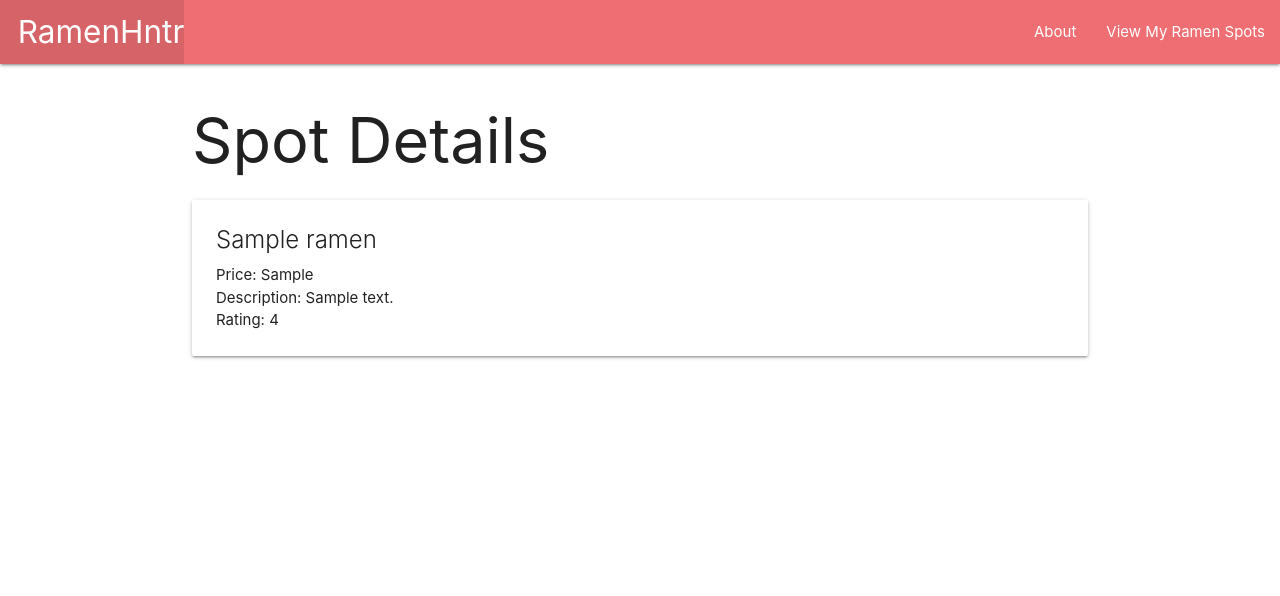
After one commit to mikec7592/RamenHntr, a Django app: page /ramen/1/ in a window 1280 px wide. The commit adds this page. Shown: the top 596 px of the page. Run offline with Django 3.2, Linux system fonts and the light colour scheme; tables that the repository leaves empty hold one stand-in row (values such as "Sample post").

Commit message:
added a show/detail route.  set up env variables

```diff
--- a/main_app/templates/base.html
+++ b/main_app/templates/base.html
@@ -17,8 +17,8 @@
           <li><a href="/" class="left brand-logo">&nbsp;&nbsp;RamenHntr</a></li>
         </ul>
         <ul class="right">
-          <li><a href="/about">About</a></li>
-          <li><a href="/ramen">View My Ramen Spots</a></li>
+          <li><a href="{% url 'about' %}">About</a></li>
+          <li><a href="{% url 'index' %}">View My Ramen Spots</a></li>
         </ul>
       </div>
     </nav>
--- /dev/null
+++ b/main_app/templates/ramen/detail.html
@@ -0,0 +1,19 @@
+{% extends 'base.html' %}
+{% block content %}
+
+<h1>Spot Details</h1>
+
+<div class="card">
+  <div class="card-content">
+    <span class="card-title">{{ ramen.name }}</span>
+    <p>Price: {{ ramen.price }}</p>
+    <p>Description: {{ ramen.description }}</p>
+    {% if ramen.rating > 0 %}
+      <p>Rating: {{ ramen.rating }}</p>
+    {% else %}
+      <p>Not yet rated</p>
+    {% endif %}
+  </div>
+</div>
+
+{% endblock %}
--- a/main_app/templates/ramen/index.html
+++ b/main_app/templates/ramen/index.html
@@ -5,6 +5,7 @@
 
 {% for ramen in ramen %}
   <div class="card">
+    <a href="{% url 'detail' ramen.id %}">
     <div class="card-content">
       <span class="card-title">{{ ramen.name }}</span>
       <p>Price: {{ ramen.price }}</p>
@@ -15,6 +16,7 @@
         <p>Not yet rated</p>
       {% endif %}
     </div>
+    </a>
   </div>
 {% endfor %}
 
--- a/main_app/urls.py
+++ b/main_app/urls.py
@@ -5,4 +5,5 @@ urlpatterns = [
     path('', views.home, name='home'),
     path('about/', views.about, name='about'),
     path('ramen/',  views.ramen_index, name='index'),
+    path('ramen/<int:ramen_id>/', views.ramen_detail, name='detail'),
 ]
--- a/main_app/views.py
+++ b/main_app/views.py
@@ -5,8 +5,14 @@ from .models import Ramen
 
 def home(request):
     return render(request, 'home.html')
+
 def about(request):
     return render(request, 'about.html')
+
 def ramen_index(request):
     ramen = Ramen.objects.all()
     return render(request, 'ramen/index.html', {'ramen': ramen})
+
+def ramen_detail(request, ramen_id):
+    ramen = Ramen.objects.get(id=ramen_id)
+    return render(request, 'ramen/detail.html', {'ramen': ramen})
```
Also changed, not shown: RamenHntr/settings.py (+9 -2 lines), main_app/static/css/style.css (line endings or trailing spaces), 1 other file.
